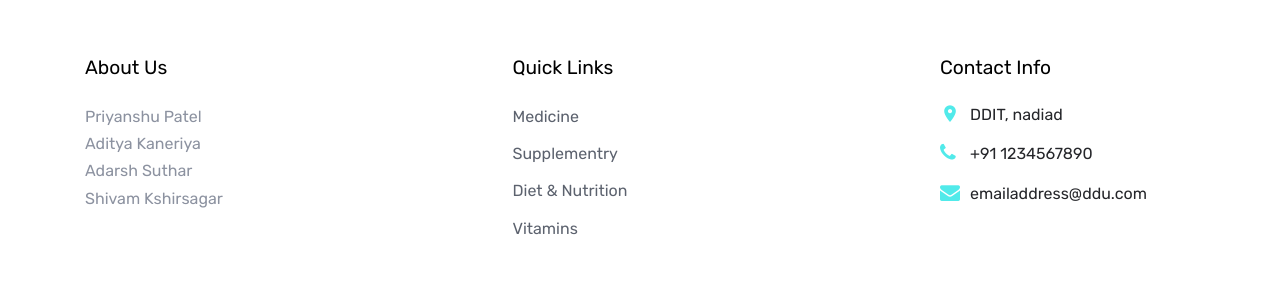
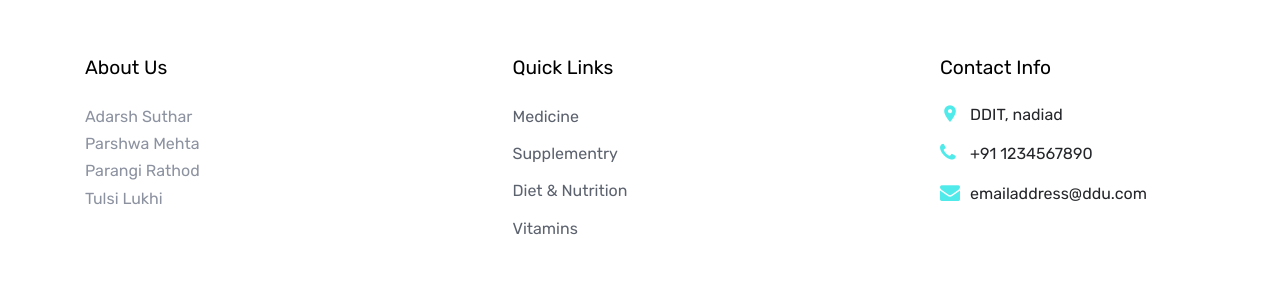
Before and after one commit to PARSHWA0510/Health-Medicines, a Django app: page /shop in a window 1280 px wide. Shown: the part 1891-2191 px from the top of the page. Run offline with Django 3.2, Linux system fonts and the light colour scheme; data comes from the database, SQL or seed files in the repository; some libraries are stand-ins or nearby versions; some web fonts are replaced.

Commit message:
Final-commit

```diff
--- a/health_shop/templates/about.html
+++ b/health_shop/templates/about.html
@@ -209,10 +209,10 @@
 
             <div class="block-7">
               <h3 class="footer-heading mb-4">About Us</h3>
-              <a>Priyanshu Patel</a><br>
-              <a>Aditya Kaneriya</a><br>
               <a>Adarsh Suthar</a><br>
-              <a>Shivam Kshirsagar</a><br>
+              <a>Parshwa Mehta</a><br>
+              <a>Parangi Rathod</a><br>
+              <a>Tulsi Lukhi</a><br>
             </div>
 
           </div>
--- a/health_shop/templates/cart.html
+++ b/health_shop/templates/cart.html
@@ -200,10 +200,10 @@
 
             <div class="block-7">
               <h3 class="footer-heading mb-4">About Us</h3>
-              <a>Priyanshu Patel</a><br>
-              <a>Aditya Kaneriya</a><br>
               <a>Adarsh Suthar</a><br>
-              <a>Shivam Kshirsagar</a><br>
+              <a>Parshwa Mehta</a><br>
+              <a>Parangi Rathod</a><br>
+              <a>Tulsi Lukhi</a><br>
             </div>
 
           </div>
--- a/health_shop/templates/checkout.html
+++ b/health_shop/templates/checkout.html
@@ -276,10 +276,10 @@
 
             <div class="block-7">
               <h3 class="footer-heading mb-4">About Us</h3>
-              <a>Priyanshu Patel</a><br>
-              <a>Aditya Kaneriya</a><br>
               <a>Adarsh Suthar</a><br>
-              <a>Shivam Kshirsagar</a><br>
+              <a>Parshwa Mehta</a><br>
+              <a>Parangi Rathod</a><br>
+              <a>Tulsi Lukhi</a><br>
             </div>
 
           </div>
--- a/health_shop/templates/contact.html
+++ b/health_shop/templates/contact.html
@@ -151,10 +151,10 @@
 
             <div class="block-7">
               <h3 class="footer-heading mb-4">About Us</h3>
-              <a>Priyanshu Patel</a><br>
-              <a>Aditya Kaneriya</a><br>
               <a>Adarsh Suthar</a><br>
-              <a>Shivam Kshirsagar</a><br>
+              <a>Parshwa Mehta</a><br>
+              <a>Parangi Rathod</a><br>
+              <a>Tulsi Lukhi</a><br>
             </div>
 
           </div>
--- a/health_shop/templates/history.html
+++ b/health_shop/templates/history.html
@@ -151,10 +151,10 @@
 
             <div class="block-7">
               <h3 class="footer-heading mb-4">About Us</h3>
-              <a>Priyanshu Patel</a><br>
-              <a>Aditya Kaneriya</a><br>
               <a>Adarsh Suthar</a><br>
-              <a>Shivam Kshirsagar</a><br>
+              <a>Parshwa Mehta</a><br>
+              <a>Parangi Rathod</a><br>
+              <a>Tulsi Lukhi</a><br>
             </div>
 
           </div>
--- a/health_shop/templates/home.html
+++ b/health_shop/templates/home.html
@@ -166,10 +166,10 @@
 
             <div class="block-7">
               <h3 class="footer-heading mb-4">About Us</h3>
-              <a>Priyanshu Patel</a><br>
-              <a>Aditya Kaneriya</a><br>
               <a>Adarsh Suthar</a><br>
-              <a>Shivam Kshirsagar</a><br>
+              <a>Parshwa Mehta</a><br>
+              <a>Parangi Rathod</a><br>
+              <a>Tulsi Lukhi</a><br>
             </div>
 
           </div>
--- a/health_shop/templates/shop-single.html
+++ b/health_shop/templates/shop-single.html
@@ -165,10 +165,10 @@
 
             <div class="block-7">
               <h3 class="footer-heading mb-4">About Us</h3>
-              <a>Priyanshu Patel</a><br>
-              <a>Aditya Kaneriya</a><br>
               <a>Adarsh Suthar</a><br>
-              <a>Shivam Kshirsagar</a><br>
+              <a>Parshwa Mehta</a><br>
+              <a>Parangi Rathod</a><br>
+              <a>Tulsi Lukhi</a><br>
             </div>
 
           </div>
--- a/health_shop/templates/shop.html
+++ b/health_shop/templates/shop.html
@@ -116,10 +116,10 @@
 
             <div class="block-7">
               <h3 class="footer-heading mb-4">About Us</h3>
-              <a>Priyanshu Patel</a><br>
-              <a>Aditya Kaneriya</a><br>
               <a>Adarsh Suthar</a><br>
-              <a>Shivam Kshirsagar</a><br>
+              <a>Parshwa Mehta</a><br>
+              <a>Parangi Rathod</a><br>
+              <a>Tulsi Lukhi</a><br>
             </div>
 
           </div>
--- a/health_shop/templates/thankyou.html
+++ b/health_shop/templates/thankyou.html
@@ -106,10 +106,10 @@
 
             <div class="block-7">
               <h3 class="footer-heading mb-4">About Us</h3>
-              <a>Priyanshu Patel</a><br>
-              <a>Aditya Kaneriya</a><br>
               <a>Adarsh Suthar</a><br>
-              <a>Shivam Kshirsagar</a><br>
+              <a>Parshwa Mehta</a><br>
+              <a>Parangi Rathod</a><br>
+              <a>Tulsi Lukhi</a><br>
             </div>
 
           </div>
```
Also changed, not shown: health_shop/media/user_profile/shivam2.webp (deleted).
